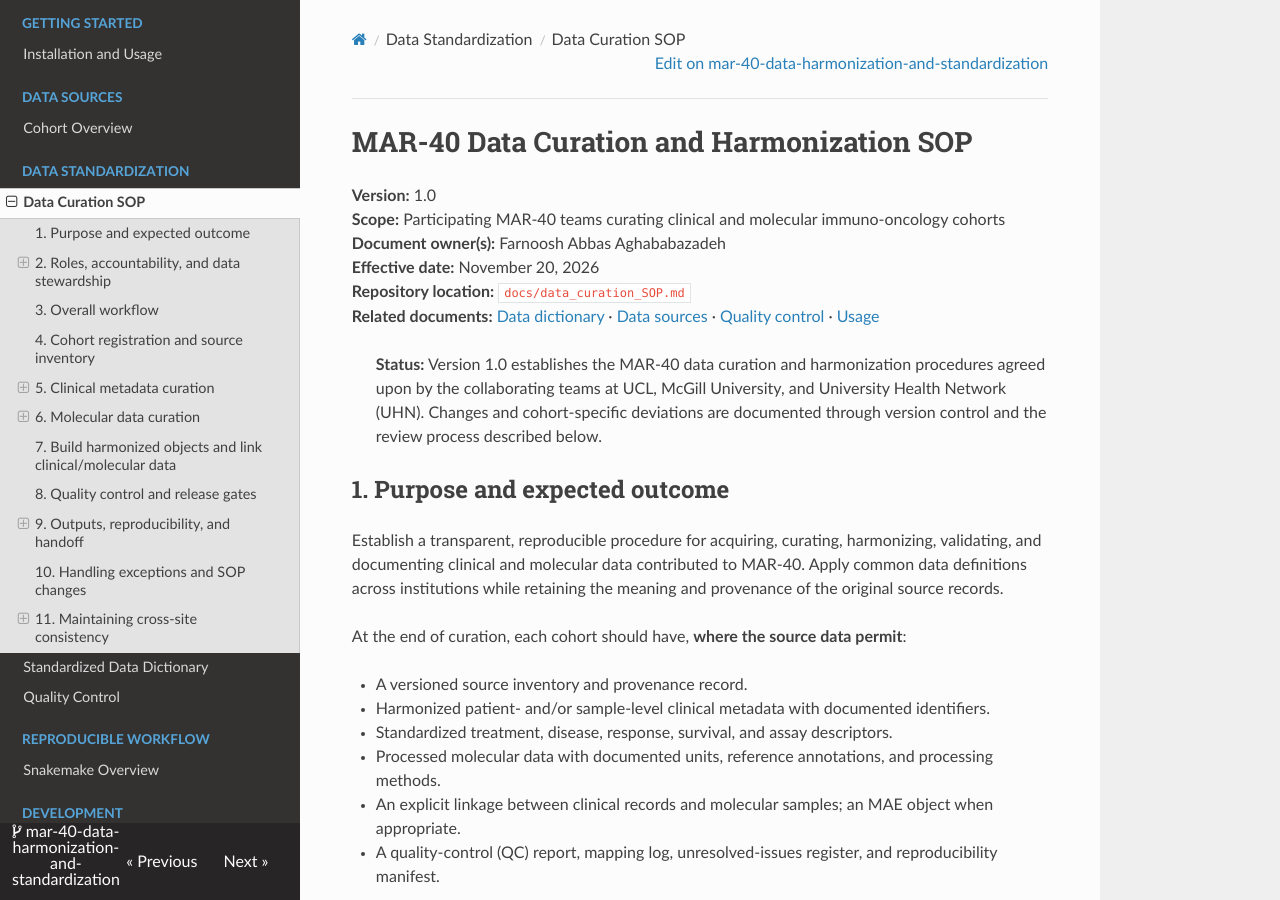
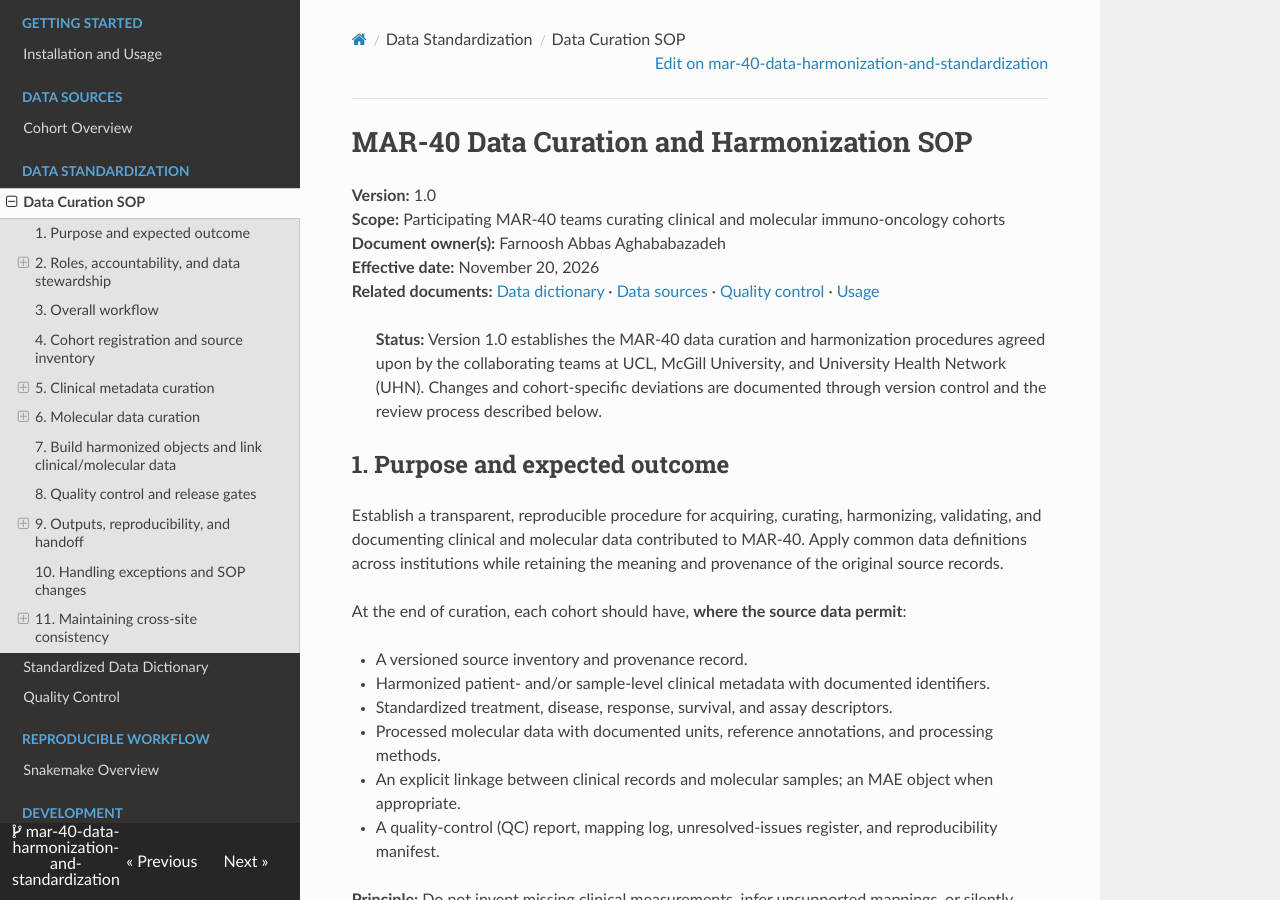
Before and after one commit to bhklab/mar40-data-harmonization, an MkDocs documentation site: the page built from docs/data_curation_SOP.md, in a window 1280 px wide and 900 px high. Built offline with MkDocs 1.6.1, drawn with Linux system fonts in a browser that asks for light colours; nearby versions of some CDN libraries.

Commit message:
remove repo location

```diff
--- a/docs/data_curation_SOP.md
+++ b/docs/data_curation_SOP.md
@@ -4,7 +4,6 @@
 **Scope:** Participating MAR-40 teams curating clinical and molecular immuno-oncology cohorts
 **Document owner(s):** Farnoosh Abbas Aghababazadeh
 **Effective date:** November 20, 2026
-**Repository location:** `docs/data_curation_SOP.md`
 **Related documents:** [Data dictionary](data_dictionary.md) · [Data sources](data_sources.md) · [Quality control](quality_control.md) · [Usage](usage.md)
 
 > **Status:** Version 1.0 establishes the MAR-40 data curation and harmonization procedures agreed upon by the collaborating teams at UCL, McGill University, and University Health Network (UHN). Changes and cohort-specific deviations are documented through version control and the review process described below.
```
Also changed, not shown: docs/data_dictionary.md (+0 -1 lines).
